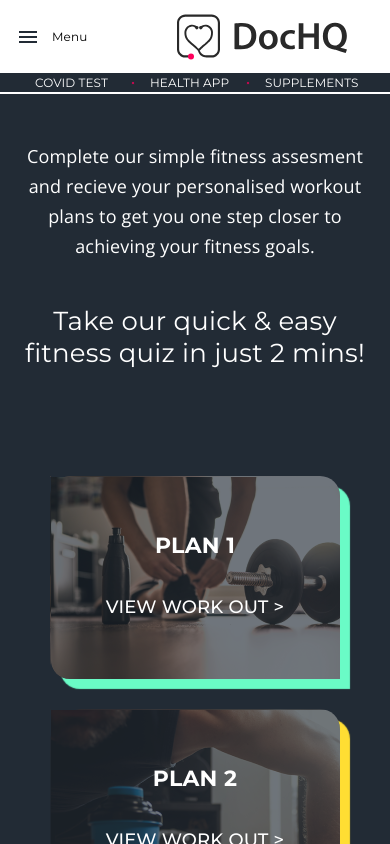
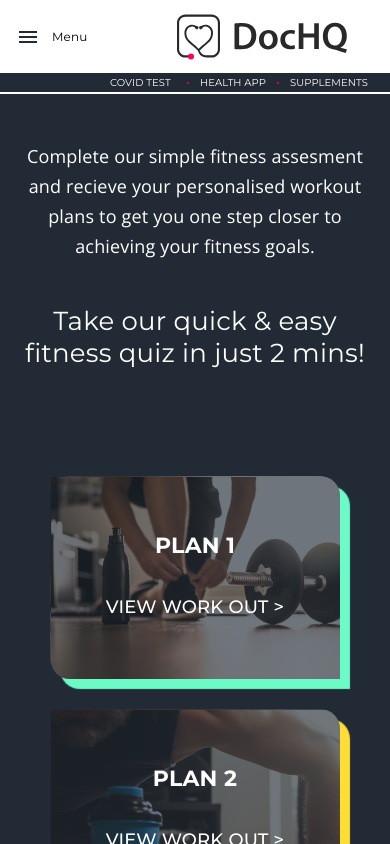
Before and after one commit to Nazarii07/DocHQTestTask, a Next.js app: page / in a window 390 px wide. Shown: the top 844 px of the page. Built offline with nearby package versions, Linux system fonts and the light colour scheme.

Commit message:
responsive commit

```diff
--- a/components/Cards/PlanCard/index.jsx
+++ b/components/Cards/PlanCard/index.jsx
@@ -33,6 +33,9 @@ const useStyles = makeStyles((theme) => ({
     '@media (max-width: 475px)': {
       width: '290px',
       justifyContent: 'center',
+    },
+    '@media (max-width: 340px)': {
+      width: '250px',
     }
   },
   titleText:{
--- a/components/SubHeader/index.jsx
+++ b/components/SubHeader/index.jsx
@@ -24,7 +24,8 @@ const useStyles = makeStyles((theme) => ({
     alignItems: "center",
     marginRight: "20px",
     '@media (max-width: 475px)': {
-      marginRight:'15px',
+      marginRight:'10px',
+      width: "80px",
     }
   },
   subMenuTextTitle:{
@@ -32,7 +33,10 @@ const useStyles = makeStyles((theme) => ({
     fontWeight: 400,
     fontSize: '12px',
     lineHeight: '30px',
-    textTransform: 'uppercase'
+    textTransform: 'uppercase',
+    '@media (max-width: 475px)': {
+      fontSize: '10px',
+    }
   },
   menuDots:{
     width: "4px",
```
